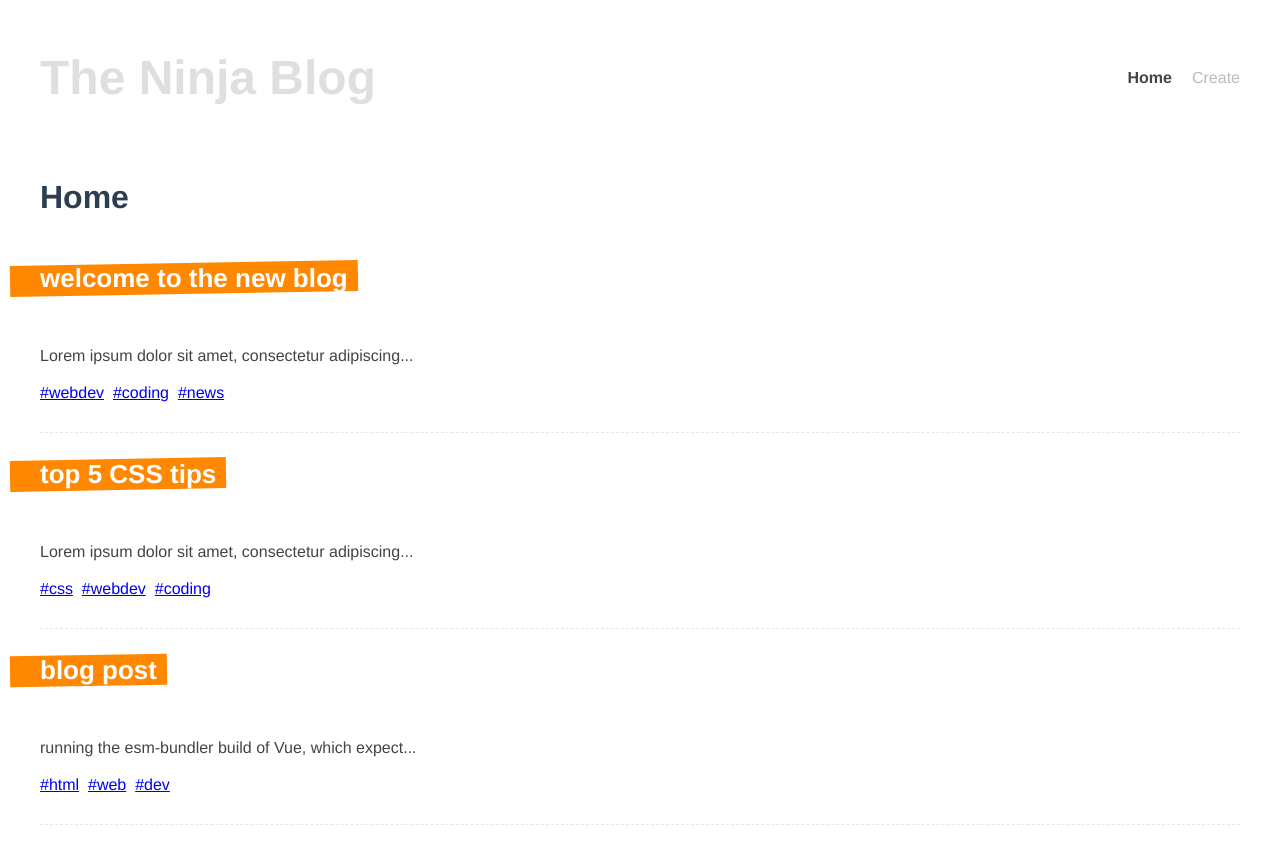
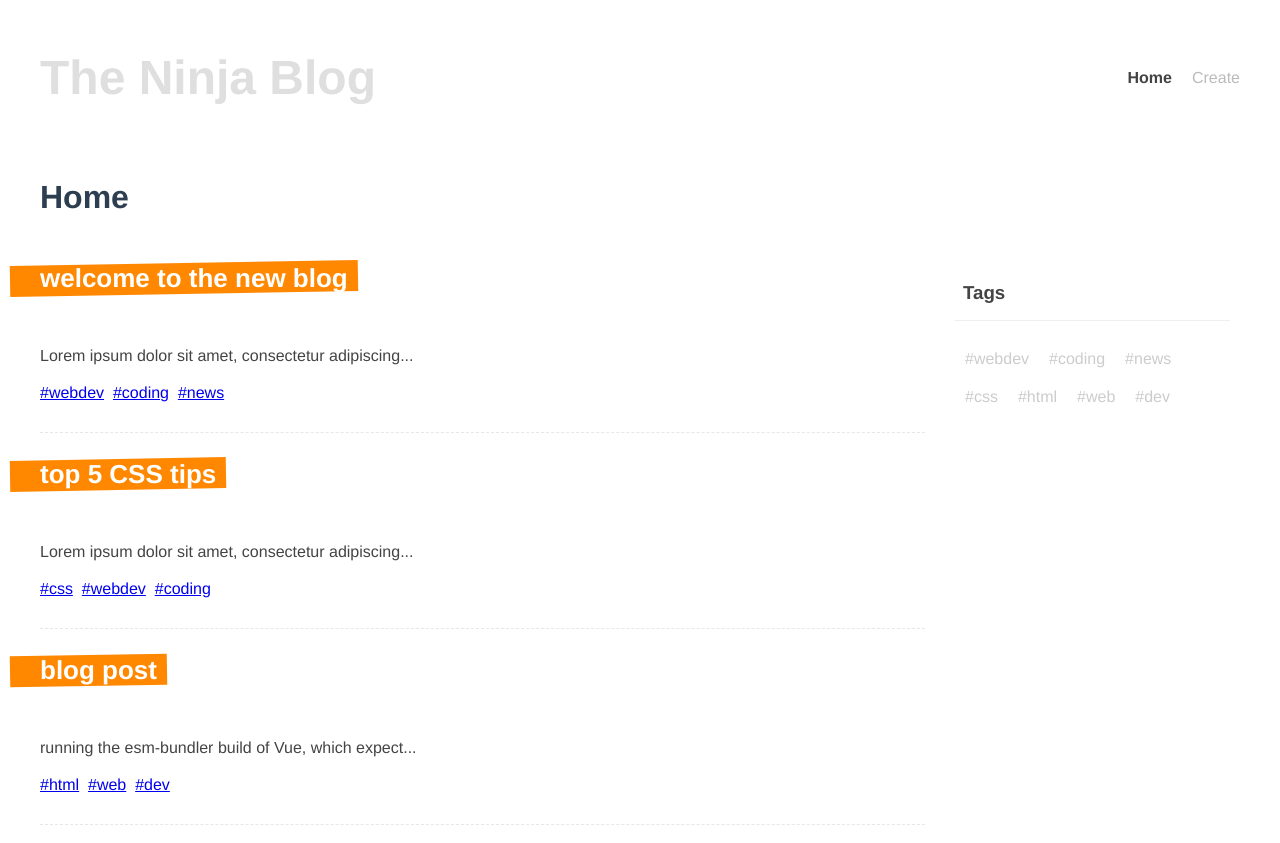
Before and after one commit to krahman80/Project-Planner, a Vue app: page / in a window 1280 px wide. Built offline with nearby package versions, Linux system fonts and the light colour scheme; data requests are answered from the project's data file.

Commit message:
Creating a tag cloud

```diff
--- /dev/null
+++ b/src/components/TagCloud.vue
@@ -0,0 +1,46 @@
+<template>
+<div class="tag-cloud">
+    <h3>Tags</h3>
+    <div v-for="tag in tags" :key="tag">
+        <router-link :to="{ name: 'Tag', params: { tag: tag }}">
+            #{{ tag }}
+        </router-link>
+    </div>
+</div>
+</template>
+
+<script>
+import useTags from '../composables/useTags';
+
+export default {
+    props: [ 'posts' ],
+    setup(props) {
+        const { tags } = useTags(props.posts)
+
+        return { tags }
+    }
+}
+</script>
+
+<style>
+  .tag-cloud {
+    padding: 10px;
+  }
+  .tag-cloud h3 {
+    border-bottom: 1px solid #eee;
+    padding: 16px 8px;
+    color: #444;
+  }
+  .tag-cloud div {
+    display: inline-block;
+    padding: 10px;
+  }
+  .tag-cloud a {
+    color: #ccc;
+    text-decoration: none;
+  }
+  .tag-cloud a.router-link-active {
+    color: #ff8800;
+    font-weight: bold;
+  }
+</style>
--- /dev/null
+++ b/src/composables/useTags.js
@@ -0,0 +1,23 @@
+// take in an array of posts
+// create a new tag set
+// add the tags of each post to the tag set
+// return a singgle array of tags based on the sets
+
+import { ref } from "vue";
+
+
+const useTags = (posts) => {
+    const tags = ref([])
+    const tagSet = new Set()
+
+    posts.forEach((post) => {
+        post.tags.forEach(tag => tagSet.add(tag))
+    })
+
+    tags.value = [...tagSet]
+
+    return { tags }
+
+}
+
+export default useTags
--- a/src/views/Home.vue
+++ b/src/views/Home.vue
@@ -2,8 +2,9 @@
   <div class="home">
     <h1>Home</h1>
     <div v-if="error">{{ error }}</div>
-    <div v-if="posts.length">
+    <div v-if="posts.length" class="layout">
       <PostList :posts="posts"/>
+      <TagCloud :posts="posts"/>
     </div>
     <div v-else>
       <Spinner />
@@ -13,12 +14,13 @@
 
 <script>
 import PostList from '../components/PostLIst.vue'
+import TagCloud from '../components/TagCloud.vue';
 import Spinner from '../components/Spinner.vue';
 import getPosts from '../composables/getPosts';
 
 export default {
   name: 'Home',
-  components: { PostList, Spinner },
+  components: { PostList, Spinner, TagCloud },
   setup() {
 
     const {posts, error, load } = getPosts()
@@ -36,4 +38,9 @@
   margin: 0 auto;
   padding: 10px;
 }
+.layout {
+  display: grid;
+  grid-template-columns: 3fr 1fr;
+  gap: 20px;
+  }
 </style>
--- a/src/views/Tag.vue
+++ b/src/views/Tag.vue
@@ -1,9 +1,9 @@
 <template>
     <div class="tag">
-        Tag
         <div v-if="error">{{ error }}</div>
-        <div v-if="posts.length">
+        <div v-if="posts.length" class="layout">
             <PostLIst :posts="filterPosts" />
+            <TagCloud :posts="posts"/>
         </div>
         <div v-else>
             <Spinner />
@@ -12,14 +12,15 @@
 </template>
 
 <script>
-import getPosts from '../composables/getPosts';
-import PostLIst from '../components/PostLIst.vue';
+import getPosts from '../composables/getPosts'
+import PostLIst from '../components/PostLIst.vue'
+import TagCloud from '../components/TagCloud.vue'
 import Spinner from '../components/Spinner.vue'
 import { computed } from 'vue';
 import { useRoute } from 'vue-router';
 
 export default {
-    components: { PostLIst, Spinner },
+    components: { PostLIst, Spinner, TagCloud },
     setup() {
         // call route id
         const route = useRoute()
@@ -40,5 +41,9 @@
 </script>
 
 <style>
-
+.tag {
+  max-width: 1200px;
+  margin: 0 auto;
+  padding: 10px;
+}
 </style>
```
